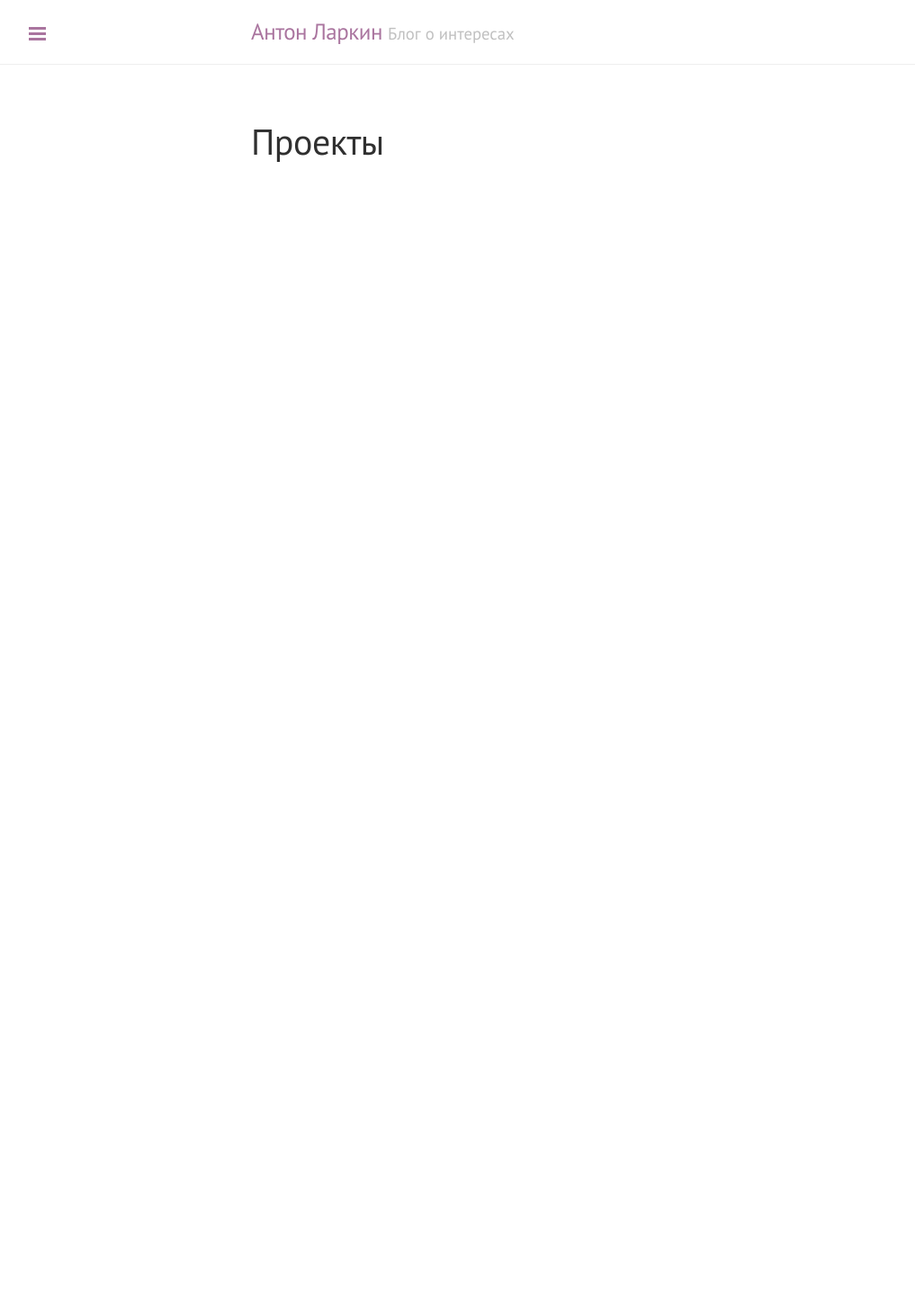
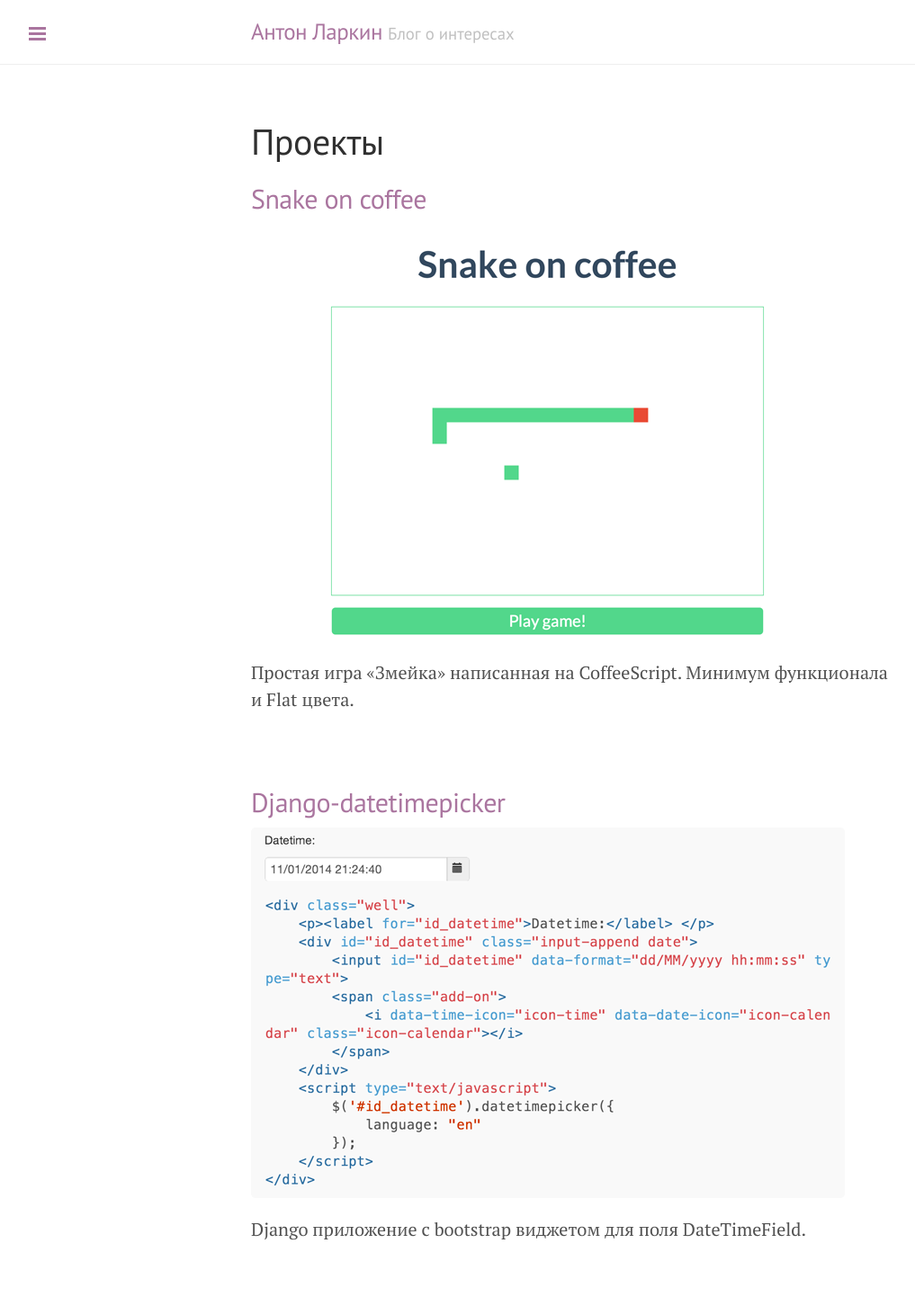
Before and after one commit to ToxicWar/toxicwar.github.io, a Jekyll site: the page built from projects.md, in a window 1280 px wide. Shown: the whole page at 90% size, without its empty margins (1-1018 px from the left). Built offline with Jekyll 4.4.1, drawn with Linux system fonts in a browser that asks for light colours; Markdown is read by kramdown in place of the engine named in the settings; before the commit the page ends 900 px from its top, so only the background shows below that.

Commit message:
Update projects.md

```diff
--- a/projects.md
+++ b/projects.md
@@ -2,3 +2,19 @@
 layout: page
 title: Проекты
 ---
+
+<div class="post project">
+  <h2><a href="http://toxicwar.github.io/snake-on-coffee">Snake on coffee</a></h2>
+  <a href="http://toxicwar.github.io/snake-on-coffee">
+    <img src="/public/projects/snake-on-coffee.png">
+  </a>
+  <p>Простая игра «Змейка» написанная на CoffeeScript. Минимум функционала и Flat цвета.</p>
+</div>
+
+<div class="post project">
+  <h2><a href="https://github.com/ToxicWar/django-datetimepicker">Django-datetimepicker</a></h2>
+  <a href="https://github.com/ToxicWar/django-datetimepicker">
+    <img src="/public/projects/django-datetimepicker.png">
+  </a>
+  <p>Django приложение с bootstrap виджетом для поля DateTimeField.</p>
+</div>
```
Also changed, not shown: public/projects/django-datetimepicker.png (added), public/projects/snake-on-coffee.png (added).
